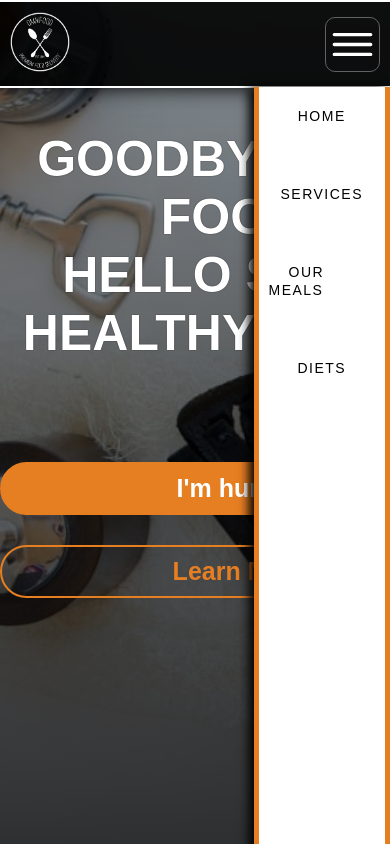
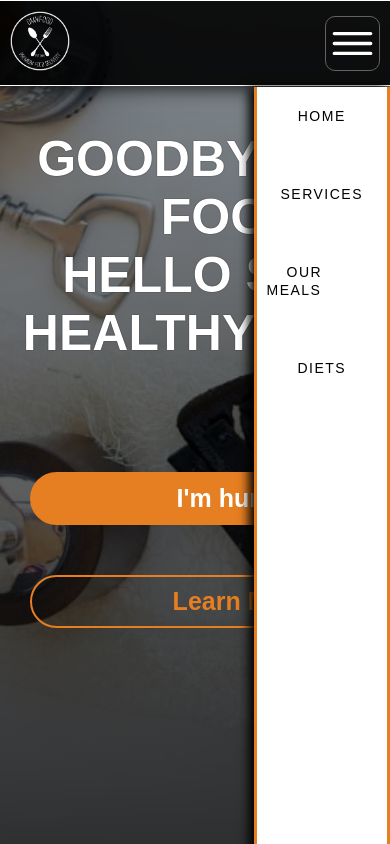
Before and after one commit to UcheDevelops/food-delivery-app, a plain HTML site: page index.html in a window 390 px wide. Both pictures are taken after a click on the icon 352 px from the left and 44 px from the top of the page. Shown: the top 844 px of the page. Drawn offline with Linux system fonts and the light colour scheme.

```diff
--- a/Omnifood.css
+++ b/Omnifood.css
@@ -204,7 +204,7 @@ section .btn2:active {
 
   nav {
     background: rgba(0, 0, 0, 0.9);
-    border: 2px solid #fff;
+    border: 1px solid #fff;
     border-left: none;
     border-right: none;
     box-shadow: 0 0 20px #000;
@@ -229,7 +229,7 @@ section .btn2:active {
     height: 100%;
     width: 35%;
     background-color: #ffffff;
-    border: 5px solid #e67e22;
+    border: 3px solid #e67e22;
     border-top: none;
     box-shadow: -5px 0 10px #000;
     padding: 20px 10px;
@@ -275,7 +275,8 @@ section .btn2:active {
     flex-direction: column;
     justify-content: space-between;
     /* align-items: center; */
-    gap: 30px;
+    gap: 50px;
+    padding: 10px 30px;
   }
 
   section .btn1 {
@@ -316,8 +317,8 @@ section .btn2:active {
 
   .omnifood-info {
     top: 60%;
-    width: 450px;
-    font-size: 14px;
+    width: 360px;
+    font-size: 13px;
     border-radius: 10px;
   }
 }
```
